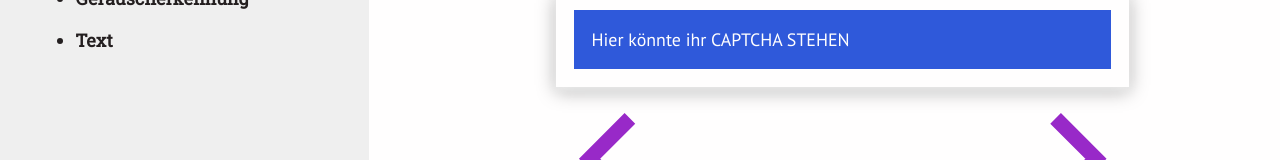
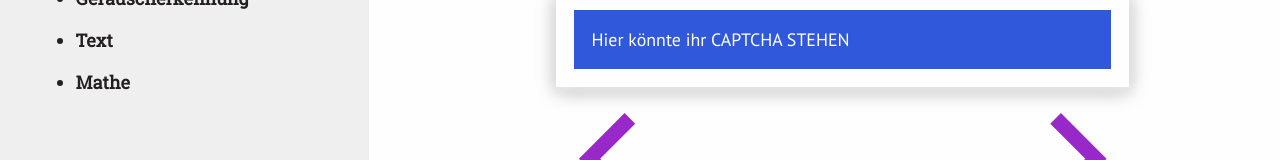
Before and after one commit to NiklasMehlem/captchaCollection, a plain HTML site: page docs/index.html in a window 1280 px wide. Shown: the part 257-417 px from the top of the page. Drawn offline with Linux system fonts and the light colour scheme.

Commit message:
+ Mathe CAPTCHA

```diff
--- a/docs/index.html
+++ b/docs/index.html
@@ -33,6 +33,9 @@
                     </li>
                     <li>
                         <p id="menu-list-text" onclick="displayHTML(5)">Text</p>
+                    </li>
+                    <li>
+                        <p id="menu-list-text" onclick="displayHTML(6)">Mathe</p>
                     </li>
                 </ul>
             </div>
```
